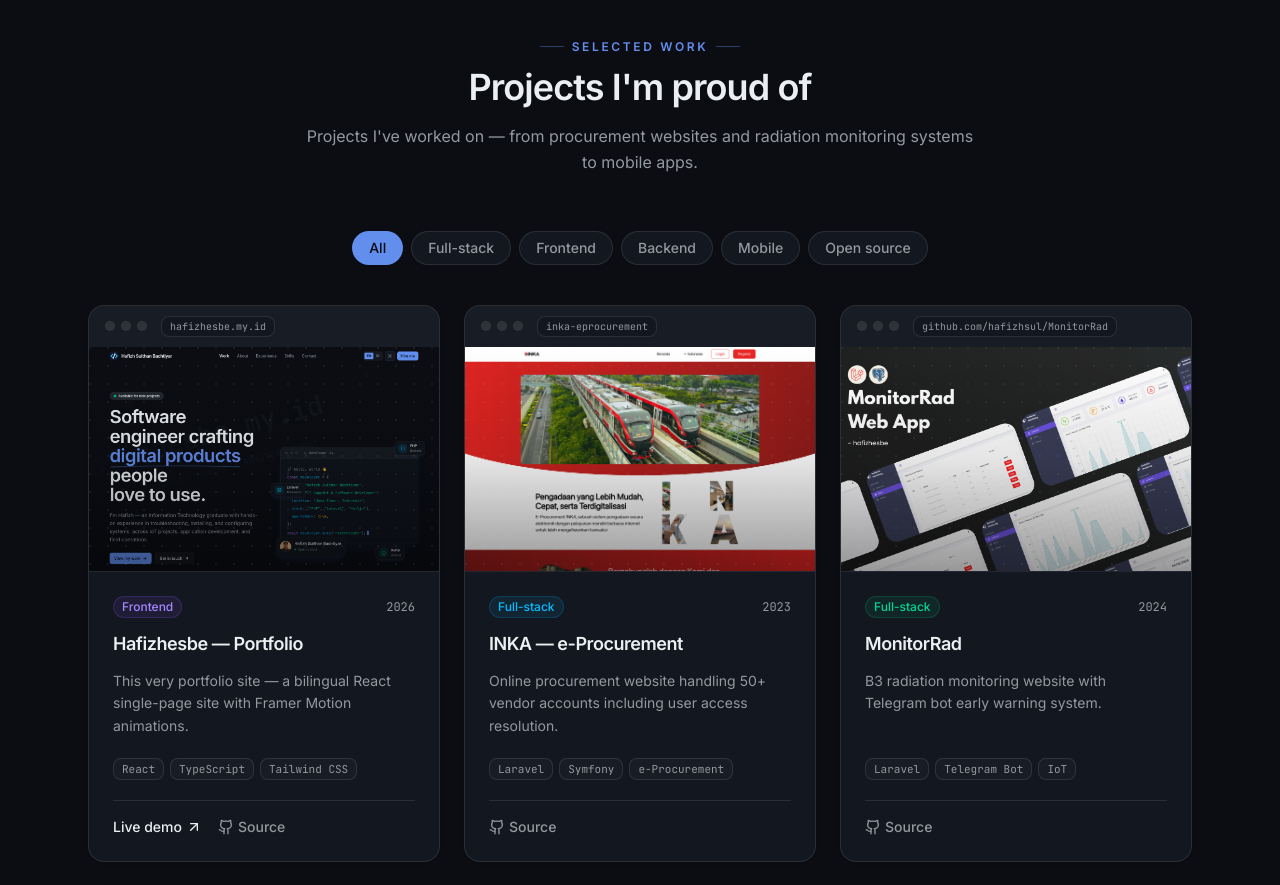
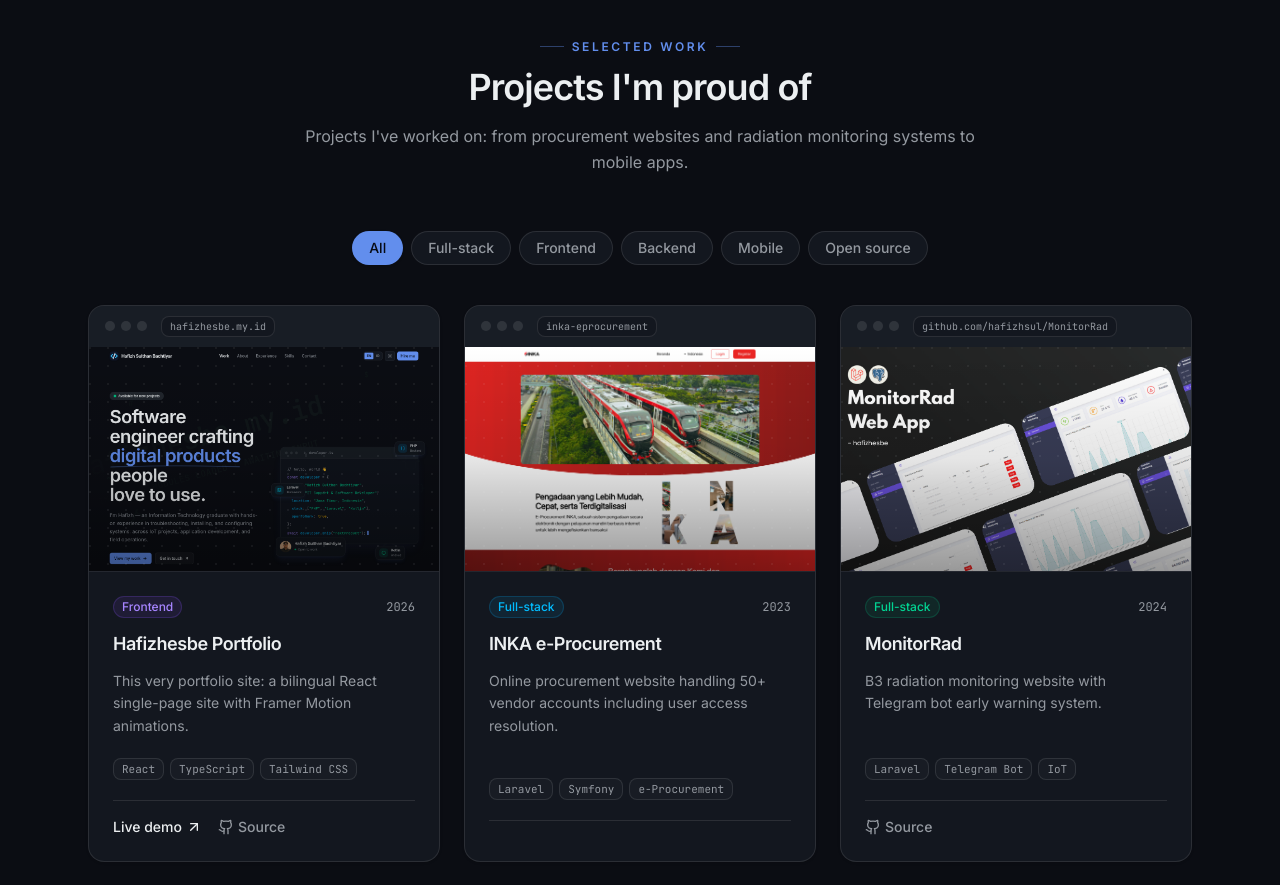
Before and after one commit to hafizhsul/stunning-website-porto, a React (Vite) app: page / in a window 1280 px wide. Shown: the part 1260-2145 px from the top of the page. Built offline with nearby package versions, Linux system fonts and the light colour scheme.

Commit message:
fix: point IntervalFit source to its repo, drop placeholder source links

```diff
--- a/src/pages/Landing.tsx
+++ b/src/pages/Landing.tsx
@@ -49,7 +49,7 @@
   "nav.hire": "Hire me",
   "hero.badge": "Available for new projects",
   "hero.lede":
-    "I'm Hafizh — an Information Technology graduate with hands-on experience in troubleshooting, installing, and configuring systems: across IoT projects, application development, and field operations.",
+    "I'm Hafizh, an Information Technology graduate with hands-on experience in troubleshooting, installing, and configuring systems: across IoT projects, application development, and field operations.",
   "hero.cta1": "View my work",
   "hero.cta2": "Get in touch",
   "hero.stat1": "Years experience",
@@ -60,7 +60,7 @@
   "proj.eyebrow": "Selected work",
   "proj.title": "Projects I'm proud of",
   "proj.desc":
-    "Projects I've worked on — from procurement websites and radiation monitoring systems to mobile apps.",
+    "Projects I've worked on: from procurement websites and radiation monitoring systems to mobile apps.",
   "proj.live": "Live demo",
   "proj.source": "Source",
   "proj.more": "View more on GitHub",
@@ -71,7 +71,7 @@
   "about.p2":
     "On the other side, I also build software: from local-government administration systems with Laravel, internal dashboards with Symfony, to Android mobile apps. This combination makes me comfortable in roles that need fast troubleshooting as well as deeper technical understanding.",
   "about.edu": "Education",
-  "about.edu1": "Associate's Degree in Information Technology — Politeknik Negeri Madiun",
+  "about.edu1": "Associate's Degree in Information Technology, Politeknik Negeri Madiun",
   "about.edu2": "2021–2024 · GPA 3.67/4.00 · MSIB Batch 6",
   "about.resume": "Résumé",
   "about.location": "East Java, Indonesia",
@@ -82,18 +82,18 @@
   "skills.eyebrow": "Toolbox",
   "skills.title": "A stack that ships",
   "skills.desc":
-    "Deep, working knowledge across the whole delivery path — not just résumé keywords.",
+    "Deep, working knowledge across the whole delivery path, not just résumé keywords.",
   "testi.eyebrow": "Kind words",
   "testi.title": "What collaborators say",
   "testi.desc": "I'd rather let the people I've built with do the talking.",
-  "testi.placeholder": "Your testimonial goes here — what was it like working together?",
+  "testi.placeholder": "Your testimonial goes here: what was it like working together?",
   "testi.placeholderName": "Your name",
   "testi.placeholderRole": "Role · Company",
   "contact.badge": "Get in touch",
   "contact.title":
     "Open to IT Support/Helpdesk roles as well as software project collaboration.",
   "contact.desc":
-    "Tell me what you need — from device, network, and system troubleshooting to building applications. I'm happy to help.",
+    "Tell me what you need: from device, network, and system troubleshooting to building applications. I'm happy to help.",
   "contact.resume": "Download résumé",
   "footer.tag":
     "Software engineer crafting fast, reliable, and beautiful digital products from East Java, Indonesia.",
@@ -125,18 +125,18 @@
   "proj.eyebrow": "Karya pilihan",
   "proj.title": "Proyek pilihan",
   "proj.desc":
-    "Proyek yang pernah dikerjakan — dari web procurement, sistem monitoring radiasi, sampai aplikasi mobile.",
+    "Proyek yang pernah dikerjakan: dari web procurement, sistem monitoring radiasi, sampai aplikasi mobile.",
   "proj.live": "Demo langsung",
   "proj.source": "Sumber",
   "proj.more": "Lihat lainnya di GitHub",
   "about.eyebrow": "Tentang",
   "about.title": "Dua sisi yang saling melengkapi.",
   "about.p1":
-    "Saya memulai karier dengan tangan langsung di lapangan, menangani hardware, jaringan, dan dukungan pengguna di berbagai proyek — mulai dari IoT hingga konstruksi. Dari situ saya terbiasa mendokumentasikan pekerjaan secara terstruktur dan berkoordinasi lintas tim untuk menyelesaikan masalah teknis.",
+    "Saya memulai karier dengan tangan langsung di lapangan, menangani hardware, jaringan, dan dukungan pengguna di berbagai proyek, mulai dari IoT hingga konstruksi. Dari situ saya terbiasa mendokumentasikan pekerjaan secara terstruktur dan berkoordinasi lintas tim untuk menyelesaikan masalah teknis.",
   "about.p2":
     "Di sisi lain, saya juga membangun software: dari sistem administrasi pemerintah daerah dengan Laravel, dashboard internal dengan Symfony, sampai aplikasi mobile Android. Kombinasi ini membuat saya nyaman berada di posisi yang butuh troubleshooting cepat sekaligus pemahaman teknis yang lebih dalam.",
   "about.edu": "Pendidikan",
-  "about.edu1": "D3 Teknologi Informasi — Politeknik Negeri Madiun",
+  "about.edu1": "D3 Teknologi Informasi, Politeknik Negeri Madiun",
   "about.edu2": "2021–2024 · IPK 3.67/4.00 · MSIB Batch 6",
   "about.resume": "Resume",
   "about.location": "Jawa Timur, Indonesia",
@@ -147,18 +147,18 @@
   "skills.eyebrow": "Perangkat",
   "skills.title": "Kemampuan",
   "skills.desc":
-    "Pengetahuan kerja yang mendalam di seluruh jalur pengiriman — bukan sekadar kata kunci di resume.",
+    "Pengetahuan kerja yang mendalam di seluruh jalur pengiriman, bukan sekadar kata kunci di resume.",
   "testi.eyebrow": "Kata mereka",
   "testi.title": "Apa kata kolaborator",
   "testi.desc": "Biarkan orang-orang yang pernah bekerja sama yang berbicara.",
-  "testi.placeholder": "Testimoni Anda di sini — bagaimana rasanya bekerja sama?",
+  "testi.placeholder": "Testimoni Anda di sini: bagaimana rasanya bekerja sama?",
   "testi.placeholderName": "Nama Anda",
   "testi.placeholderRole": "Peran · Perusahaan",
   "contact.badge": "Hubungi Saya",
   "contact.title":
     "Terbuka untuk peran IT Support/Helpdesk maupun kolaborasi proyek software.",
   "contact.desc":
-    "Ceritakan kebutuhanmu — dari troubleshooting perangkat, jaringan, dan sistem, sampai membangun aplikasi. Saya siap membantu.",
+    "Ceritakan kebutuhanmu: dari troubleshooting perangkat, jaringan, dan sistem, sampai membangun aplikasi. Saya siap membantu.",
   "contact.resume": "Unduh resume",
   "footer.tag":
     "Software engineer yang membuat produk digital cepat, andal, dan indah dari Jawa Timur, Indonesia.",
@@ -240,18 +240,18 @@
   chip: string;
   gradient: string;
   image?: string;
-  links: { live?: string; source: string };
+  links?: { live?: string; source?: string };
 }
 
 const PROJECTS: Project[] = [
   {
     id: "portfolio",
-    title: "Hafizhesbe — Portfolio",
+    title: "Hafizhesbe Portfolio",
     category: "Frontend",
     year: "2026",
     description: {
-      en: "This very portfolio site — a bilingual React single-page site with Framer Motion animations.",
-      id: "Portofolio ini sendiri — situs React satu halaman bilingual dengan animasi Framer Motion.",
+      en: "This very portfolio site: a bilingual React single-page site with Framer Motion animations.",
+      id: "Portofolio ini sendiri, situs React satu halaman bilingual dengan animasi Framer Motion.",
     },
     tags: ["React", "TypeScript", "Tailwind CSS"],
     url: "hafizhesbe.my.id",
@@ -265,7 +265,7 @@
   },
   {
     id: "inka-eprocurement",
-    title: "INKA — e-Procurement",
+    title: "INKA e-Procurement",
     category: "Full-stack",
     year: "2023",
     description: {
@@ -277,7 +277,6 @@
     chip: "bg-sky-500/10 text-sky-600 dark:text-sky-400 border-sky-500/20",
     gradient: "from-sky-500/15 via-sky-500/5 to-transparent",
     image: "/inka/Screenshot_20260803_110422.png",
-    links: { source: "https://github.com/hafizhsul" },
   },
   {
     id: "monitorrad",
@@ -309,7 +308,6 @@
     chip: "bg-indigo-500/10 text-indigo-600 dark:text-indigo-400 border-indigo-500/20",
     gradient: "from-indigo-500/15 via-indigo-500/5 to-transparent",
     image: "/stuntzilla/preview.png",
-    links: { source: "https://github.com/hafizhsul" },
   },
   {
     id: "intervalfit",
@@ -325,7 +323,7 @@
     chip: "bg-rose-500/10 text-rose-600 dark:text-rose-400 border-rose-500/20",
     gradient: "from-rose-500/15 via-rose-500/5 to-transparent",
     image: "/intervalfit/preview.png",
-    links: { source: "https://github.com/hafizhsul" },
+    links: { source: "https://github.com/hafizhsul/interval-fit" },
   },
 ];
 
@@ -1321,7 +1319,7 @@
           ))}
         </div>
         <div className="mt-2 flex items-center gap-4 border-t pt-4">
-          {project.links.live && (
+          {project.links?.live && (
             <a
               href={project.links.live}
               target="_blank"
@@ -1332,6 +1330,7 @@
               <ArrowUpRight className="size-4 transition-transform group-hover:translate-x-0.5 group-hover:-translate-y-0.5" />
             </a>
           )}
+          {project.links?.source && (
             <a
               href={project.links.source}
               target="_blank"
@@ -1341,6 +1340,7 @@
               <Github className="size-4" />
               {t("proj.source")}
             </a>
+          )}
         </div>
       </div>
     </motion.article>
```
Lines whose indentation alone changed are shown as unchanged.
